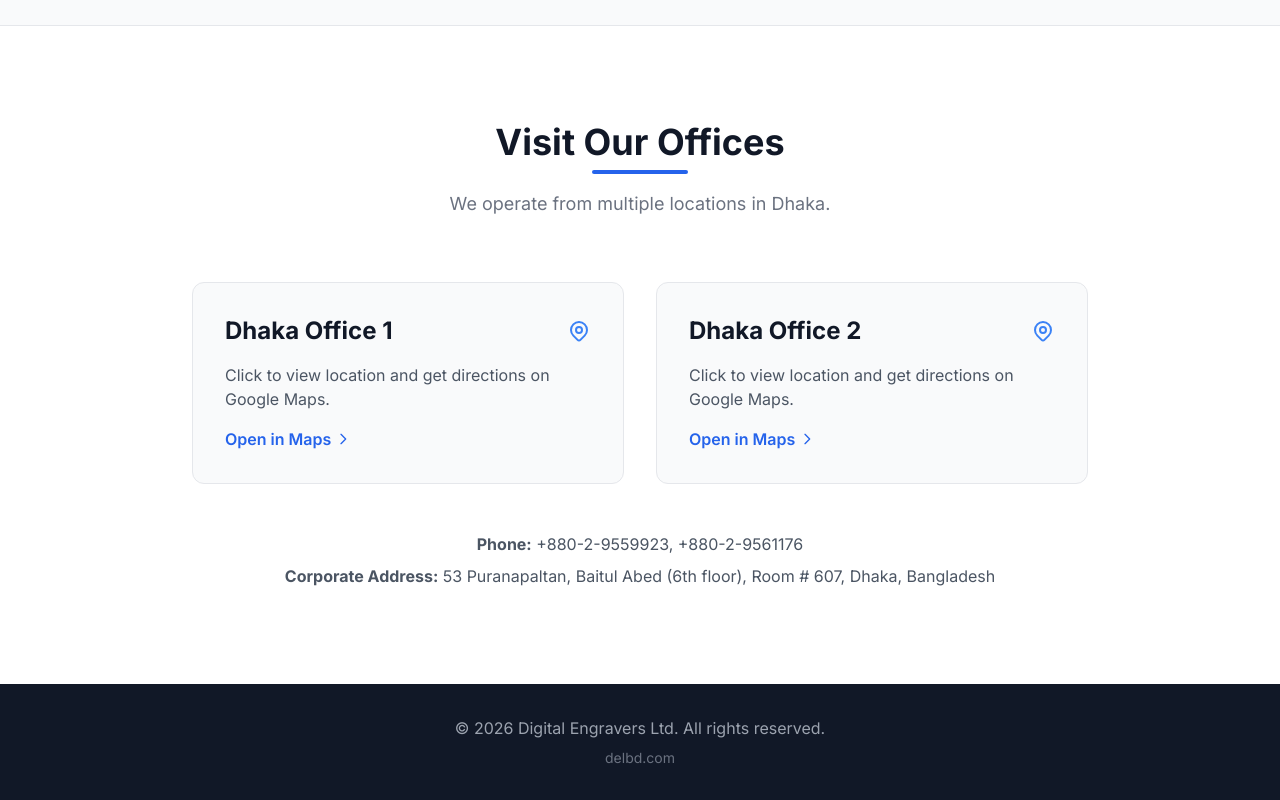
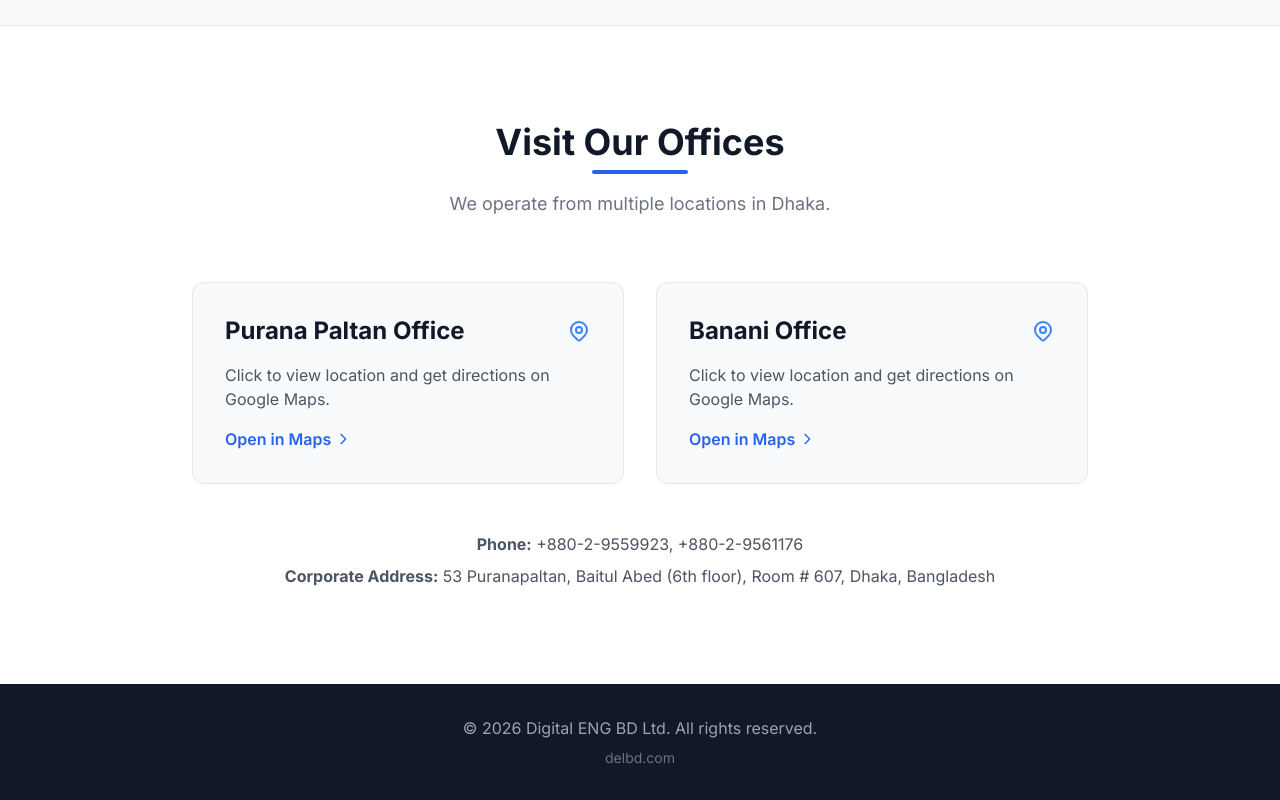
Before and after one commit to basakpalash/delbd-website, a plain HTML site: page index.html in a window 1280 px wide. Shown: the part 1741-2541 px from the top of the page. Drawn offline with nearby package versions, Linux system fonts and the light colour scheme.

Commit message:
Company name updated

```diff
--- a/index.html
+++ b/index.html
@@ -32,9 +32,9 @@
             <div class="flex justify-between h-20">
                 <div class="flex items-center">
                     <img src="assets/images/logo_del.jpg" alt="DELBD Logo" class="h-10 w-auto mr-3">
-                    <span class="font-bold text-2xl text-blue-900 tracking-tight hidden sm:block">DELBD</span>
+                    <span class="font-bold text-2xl text-blue-900 tracking-tight hidden sm:block">DEL</span>
                     <span class="ml-2 text-sm text-gray-500 hidden md:block border-l pl-2 border-gray-300">Digital
-                        Engravers Ltd.</span>
+                        ENG BD Ltd.</span>
                 </div>
                 <div class="flex items-center space-x-6 hidden md:flex">
                     <a href="#about" class="text-gray-600 hover:text-blue-600 transition font-medium">About Us</a>
@@ -156,8 +156,8 @@
                 <a href="https://maps.app.goo.gl/s9StAZoeRPZyfNfNA" target="_blank"
                     class="block bg-gray-50 rounded-xl p-8 border border-gray-200 hover:border-blue-500 hover:shadow-lg transition group">
                     <div class="flex items-center justify-between mb-4">
-                        <h3 class="text-2xl font-bold text-gray-900 group-hover:text-blue-600 transition">Dhaka Office 1
-                        </h3>
+                        <h3 class="text-2xl font-bold text-gray-900 group-hover:text-blue-600 transition">Purana Paltan
+                            Office</h3>
                         <svg class="w-6 h-6 text-blue-500" fill="none" stroke="currentColor" viewBox="0 0 24 24">
                             <path stroke-linecap="round" stroke-linejoin="round" stroke-width="2"
                                 d="M17.657 16.657L13.414 20.9a1.998 1.998 0 01-2.827 0l-4.244-4.243a8 8 0 1111.314 0z">
@@ -180,7 +180,7 @@
                 <a href="https://maps.app.goo.gl/rFRuKpWMB8WfqYrJ8" target="_blank"
                     class="block bg-gray-50 rounded-xl p-8 border border-gray-200 hover:border-blue-500 hover:shadow-lg transition group">
                     <div class="flex items-center justify-between mb-4">
-                        <h3 class="text-2xl font-bold text-gray-900 group-hover:text-blue-600 transition">Dhaka Office 2
+                        <h3 class="text-2xl font-bold text-gray-900 group-hover:text-blue-600 transition">Banani Office
                         </h3>
                         <svg class="w-6 h-6 text-blue-500" fill="none" stroke="currentColor" viewBox="0 0 24 24">
                             <path stroke-linecap="round" stroke-linejoin="round" stroke-width="2"
@@ -212,7 +212,7 @@
     <!-- Footer -->
     <footer class="bg-gray-900 text-gray-400 py-8 text-center">
         <div class="max-w-7xl mx-auto px-4">
-            <p>&copy; 2026 Digital Engravers Ltd. All rights reserved.</p>
+            <p>&copy; 2026 Digital ENG BD Ltd. All rights reserved.</p>
             <p class="mt-2 text-sm text-gray-500">delbd.com</p>
         </div>
     </footer>
```
